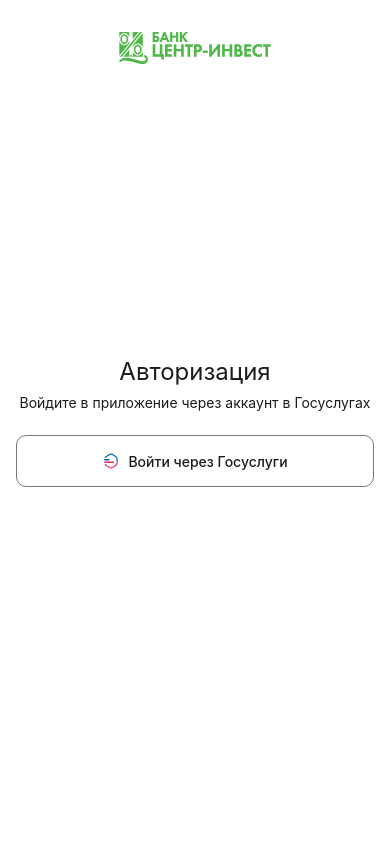
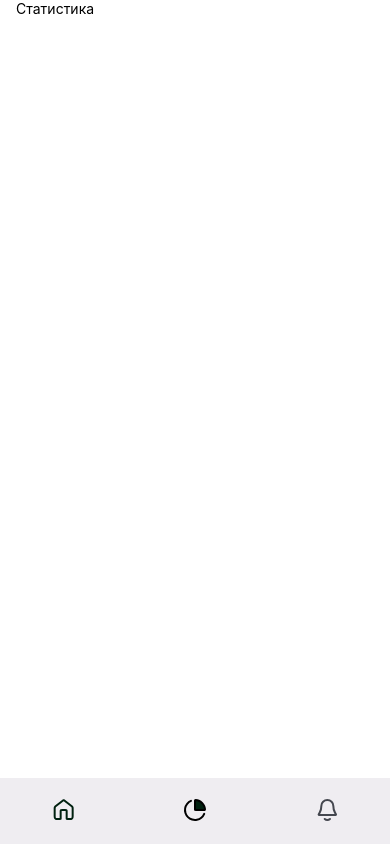
Before and after one commit to AynazFlex/center_invest_2.0, a React Native app: screen /Statistics in a window 390 px wide. Built offline with nearby package versions, Linux system fonts and the light colour scheme.

Commit message:
first request

```diff
--- a/package.json
+++ b/package.json
@@ -11,6 +11,8 @@
   "dependencies": {
     "@react-navigation/native": "^6.1.7",
     "@react-navigation/native-stack": "^6.9.13",
+    "@reduxjs/toolkit": "^1.9.7",
+    "axios": "^1.5.1",
     "expo": "~49.0.10",
     "expo-font": "^11.6.0",
     "expo-status-bar": "~1.6.0",
@@ -20,7 +22,9 @@
     "react-native-safe-area-context": "4.6.3",
     "react-native-screens": "~3.22.0",
     "react-native-svg": "13.9.0",
-    "react-native-web": "~0.19.6"
+    "react-native-web": "~0.19.6",
+    "react-redux": "^8.1.3",
+    "@expo/webpack-config": "^19.0.0"
   },
   "devDependencies": {
     "@babel/core": "^7.20.0",
--- a/screens/Home.jsx
+++ b/screens/Home.jsx
@@ -1,4 +1,4 @@
-import { StyleSheet, Text, View, Pressable, StatusBar } from "react-native";
+import { StyleSheet, Text, View, Pressable } from "react-native";
 import ScreenWrapper from "./components/ScreenWrapper";
 import {
   ClipPath,
@@ -94,7 +94,9 @@
           </Svg>
         </View>
         <Text style={styles.title}>Авторизация</Text>
-        <Text style={styles.subtitle}>Войдите в приложение через аккаунт в Госуслугах</Text>
+        <Text style={styles.subtitle}>
+          Войдите в приложение через аккаунт в Госуслугах
+        </Text>
         <Pressable
           style={styles.button}
           onPress={() => navigation.navigate("Gosuslugi")}
@@ -136,7 +138,6 @@
           </Svg>
           <Text style={styles.button__text}>Войти через Госуслуги</Text>
         </Pressable>
-        <StatusBar style="auto" />
       </View>
     </ScreenWrapper>
   );
@@ -146,7 +147,7 @@
   container: {
     flex: 1,
     alignItems: "center",
-    justifyContent: 'center'
+    justifyContent: "center",
   },
 
   button: {
@@ -160,36 +161,36 @@
     borderColor: "#75777F",
     borderStyle: "solid",
     borderWidth: 1,
-    height: 52
+    height: 52,
   },
 
   button__text: {
     color: "#1B1B1F",
     fontSize: 14,
-    fontWeight: '500'
+    fontWeight: "500",
   },
 
   center_invest_label: {
-    position: 'absolute',
+    position: "absolute",
     top: 32,
-    left: '50%',
-    right: '50%',
+    left: "50%",
+    right: "50%",
     width: 152,
-    transform: [{translateX: -76}]
+    transform: [{ translateX: -76 }],
   },
 
   title: {
     fontSize: 24,
-    fontWeight: '400',
-    color: '#1B1B1F',
-    marginBottom: 8
+    fontWeight: "400",
+    color: "#1B1B1F",
+    marginBottom: 8,
   },
 
   subtitle: {
     fontSize: 14,
-    fontWeight: '400',
-    color: '#1B1B1F',
+    fontWeight: "400",
+    color: "#1B1B1F",
     marginBottom: 24,
-    textAlign: 'center'
-  }
+    textAlign: "center",
+  },
 });
--- /dev/null
+++ b/screens/Statistics.jsx
@@ -0,0 +1,12 @@
+import BottomNav from "./components/BottomNav";
+import ScreenWrapper from "./components/ScreenWrapper";
+import { Text } from "react-native";
+
+export default function Statistics({ navigation }) {
+  return (
+    <ScreenWrapper>
+      <Text>Статистика</Text>
+      <BottomNav navigation={navigation} active_sreen="Statistics" />
+    </ScreenWrapper>
+  );
+}
--- a/screens/Welcome.jsx
+++ b/screens/Welcome.jsx
@@ -1,5 +1,5 @@
 import { useEffect } from "react";
-import { View, StyleSheet, StatusBar, Text } from "react-native";
+import { View, StyleSheet, Text } from "react-native";
 import useGoHome from "./custom_hooks/useGoHome";
 import ScreenWrapper from "./components/ScreenWrapper";
 import IconWrapper from "./components/IconWrapper";
@@ -42,7 +42,6 @@
           </Svg>
         </IconWrapper>
         <Text style={styles.text}>Добро пожаловать!</Text>
-        <StatusBar style="auto" />
       </View>
     </ScreenWrapper>
   );
--- a/screens/components/BottomNav.jsx
+++ b/screens/components/BottomNav.jsx
@@ -1,10 +1,20 @@
-import { View, Pressable, StyleSheet } from "react-native";
+import { View, Pressable, StyleSheet, Dimensions } from "react-native";
 import { Path, Svg } from "react-native-svg";
 
+const windowWidth = Dimensions.get("window").width;
+
 const BottomNav = ({ navigation, active_sreen }) => {
+  const activeLink = (val) => (active_sreen === val ? "#95F7B9" : "#EFEDF1");
+
+  const handlePress = (str) => navigation.navigate(str);
+
   return (
     <View style={styles.wrapper}>
-      <Pressable style={styles.link}>
+      <Pressable
+        onPress={() => handlePress("Profile")}
+        backgroundColor={activeLink("Profile")}
+        style={styles.link}
+      >
         <Svg
           xmlns="http://www.w3.org/2000/svg"
           width="25"
@@ -15,24 +25,78 @@
           <Path
             d="M13.6489 2.76401C13.2976 2.49076 13.1219 2.35413 12.928 2.30162C12.7568 2.25528 12.5764 2.25528 12.4053 2.30162C12.2113 2.35413 12.0356 2.49076 11.6843 2.76401L4.90202 8.03914C4.44865 8.39176 4.22196 8.56807 4.05865 8.78887C3.91399 8.98446 3.80623 9.2048 3.74065 9.43907C3.66663 9.70353 3.66663 9.99071 3.66663 10.5651V17.8C3.66663 18.9201 3.66663 19.4802 3.88461 19.908C4.07636 20.2843 4.38232 20.5903 4.75864 20.782C5.18647 21 5.74652 21 6.86663 21H8.86663C9.14665 21 9.28667 21 9.39362 20.9455C9.4877 20.8976 9.56419 20.8211 9.61213 20.727C9.66663 20.62 9.66663 20.48 9.66663 20.2V13.6C9.66663 13.0399 9.66663 12.7599 9.77562 12.546C9.87149 12.3578 10.0245 12.2049 10.2126 12.109C10.4265 12 10.7066 12 11.2666 12H14.0666C14.6267 12 14.9067 12 15.1206 12.109C15.3088 12.2049 15.4618 12.3578 15.5576 12.546C15.6666 12.7599 15.6666 13.0399 15.6666 13.6V20.2C15.6666 20.48 15.6666 20.62 15.7211 20.727C15.7691 20.8211 15.8455 20.8976 15.9396 20.9455C16.0466 21 16.1866 21 16.4666 21H18.4666C19.5867 21 20.1468 21 20.5746 20.782C20.9509 20.5903 21.2569 20.2843 21.4486 19.908C21.6666 19.4802 21.6666 18.9201 21.6666 17.8V10.5651C21.6666 9.99071 21.6666 9.70353 21.5926 9.43907C21.527 9.2048 21.4193 8.98446 21.2746 8.78887C21.1113 8.56807 20.8846 8.39176 20.4312 8.03914L13.6489 2.76401Z"
             stroke="#002110"
+            fill={active_sreen === "Profile" ? "#002110" : "none"}
             stroke-width="2"
             stroke-linecap="round"
             stroke-linejoin="round"
           />
         </Svg>
       </Pressable>
-      <Pressable></Pressable>
-      <Pressable></Pressable>
+      <Pressable
+        onPress={() => handlePress("Statistics")}
+        backgroundColor={activeLink("Statistics")}
+        style={styles.link}
+      >
+        <Svg
+          xmlns="http://www.w3.org/2000/svg"
+          width="24"
+          height="24"
+          viewBox="0 0 24 24"
+          fill="none"
+        >
+          {active_sreen === "Statistics" && (
+            <Path
+              d="M21.9684 11.2009C21.8851 10.1614 21.6395 9.13964 21.2392 8.17317C20.7367 6.95992 20.0001 5.85753 19.0715 4.92894C18.1429 4.00036 17.0405 3.26376 15.8272 2.76121C14.8608 2.36089 13.839 2.11533 12.7996 2.03199C12.5428 2.0114 12.4144 2.00111 12.2987 2.0521C12.2021 2.0947 12.1107 2.17909 12.0605 2.27199C12.0004 2.38321 12.0004 2.52214 12.0004 2.80001V11.2C12.0004 11.48 12.0004 11.62 12.0549 11.727C12.1028 11.8211 12.1793 11.8976 12.2734 11.9455C12.3804 12 12.5204 12 12.8004 12H21.2004C21.4783 12 21.6172 12 21.7284 11.9399C21.8213 11.8898 21.9057 11.7983 21.9483 11.7017C21.9993 11.5861 21.989 11.4577 21.9684 11.2009Z"
+              fill="#002110"
+            />
+          )}
+          <Path
+            d="M21.2104 15.89C20.5742 17.3945 19.5792 18.7202 18.3123 19.7513C17.0454 20.7824 15.5452 21.4874 13.9428 21.8048C12.3405 22.1221 10.6848 22.0422 9.12055 21.5718C7.55627 21.1015 6.13103 20.2551 4.96942 19.1067C3.80782 17.9582 2.94522 16.5428 2.45704 14.984C1.96886 13.4252 1.86996 11.7705 2.169 10.1646C2.46804 8.55879 3.1559 7.05064 4.17245 5.77204C5.189 4.49344 6.50329 3.48333 8.0004 2.83001M21.2392 8.17317C21.6395 9.13964 21.8851 10.1614 21.9684 11.2009C21.989 11.4577 21.9993 11.5861 21.9483 11.7017C21.9057 11.7983 21.8213 11.8898 21.7284 11.9399C21.6172 12 21.4783 12 21.2004 12H12.8004C12.5204 12 12.3804 12 12.2734 11.9455C12.1793 11.8976 12.1028 11.8211 12.0549 11.727C12.0004 11.62 12.0004 11.48 12.0004 11.2V2.80001C12.0004 2.52214 12.0004 2.38321 12.0605 2.27199C12.1107 2.17909 12.2021 2.0947 12.2987 2.0521C12.4144 2.00111 12.5428 2.0114 12.7996 2.03199C13.839 2.11533 14.8608 2.36089 15.8272 2.76121C17.0405 3.26376 18.1429 4.00035 19.0715 4.92894C20.0001 5.85753 20.7367 6.95992 21.2392 8.17317Z"
+            stroke="black"
+            stroke-width="2"
+            stroke-linecap="round"
+            stroke-linejoin="round"
+          />
+        </Svg>
+      </Pressable>
+      <Pressable
+        onPress={() => handlePress("Notifications")}
+        backgroundColor={activeLink("Notifications")}
+        style={styles.link}
+      >
+        <Svg
+          xmlns="http://www.w3.org/2000/svg"
+          width="25"
+          height="24"
+          viewBox="0 0 25 24"
+          fill="none"
+        >
+          <Path
+            d="M9.68745 21C10.3926 21.6224 11.3188 22 12.3333 22C13.3477 22 14.274 21.6224 14.9791 21M18.3333 8C18.3333 6.4087 17.7011 4.88258 16.5759 3.75736C15.4507 2.63214 13.9246 2 12.3333 2C10.742 2 9.21585 2.63214 8.09063 3.75736C6.96541 4.88258 6.33327 6.4087 6.33327 8C6.33327 11.0902 5.55374 13.206 4.68294 14.6054C3.9484 15.7859 3.58113 16.3761 3.5946 16.5408C3.60951 16.7231 3.64813 16.7926 3.79505 16.9016C3.92773 17 4.52586 17 5.72212 17H18.9444C20.1407 17 20.7388 17 20.8715 16.9016C21.0184 16.7926 21.057 16.7231 21.0719 16.5408C21.0854 16.3761 20.7181 15.7859 19.9836 14.6054C19.1128 13.206 18.3333 11.0902 18.3333 8Z"
+            stroke="#44474F"
+            fill={active_sreen === "Notifications" ? "#002110" : "none"}
+            stroke-width="2"
+            stroke-linecap="round"
+            stroke-linejoin="round"
+          />
+        </Svg>
+      </Pressable>
     </View>
   );
 };
 
 const styles = StyleSheet.create({
   wrapper: {
+    position: "absolute",
+    bottom: 0,
+    left: 0,
+    width: windowWidth,
     paddingHorizontal: 31,
     flexDirection: "row",
-    gap: 8,
     justifyContent: "space-between",
+    paddingTop: 16,
+    paddingBottom: 18,
+    backgroundColor: "#EFEDF1",
   },
   link: {
     flexDirection: "row",
@@ -40,6 +104,7 @@
     alignItems: "center",
     width: 64,
     height: 32,
+    borderRadius: 16,
   },
 });
 
--- a/screens/components/ScreenWrapper.jsx
+++ b/screens/components/ScreenWrapper.jsx
@@ -1,7 +1,12 @@
-import { View, StyleSheet } from "react-native";
+import { View, StyleSheet, StatusBar } from "react-native";
 
 export default function ScreenWrapper({ children }) {
-  return <View style={_styles.container}>{children}</View>;
+  return (
+    <View style={_styles.container}>
+      {children}
+      <StatusBar backgroundColor={"#95F7B9"} style="auto" />
+    </View>
+  );
 }
 
 const _styles = StyleSheet.create({
--- /dev/null
+++ b/store/api.js
@@ -0,0 +1,14 @@
+import axios from "axios";
+
+const instance = axios.create({
+  baseURL: "http://localhost:8001/api/v1",
+});
+
+export const fetchAuth = async ({ username, password }) => {
+  const data = await instance.post("/get_user", {
+    username,
+    password,
+  });
+
+  return data;
+};
--- /dev/null
+++ b/store/dataReducer.js
@@ -0,0 +1,39 @@
+import { createSlice, createAsyncThunk } from "@reduxjs/toolkit";
+import { fetchAuth } from "./api";
+
+export const setAuth = createAsyncThunk(
+  "data/setAuth",
+  async ({ username, password }) => {
+    return await fetchAuth({ username, password });
+  }
+);
+
+const initialState = {
+  isPending: false,
+  error_msg: null,
+  value: null,
+};
+
+const dataSlice = createSlice({
+  name: "data",
+  initialState,
+  reducers: {},
+  extraReducers: {
+    [setAuth.fulfilled]: (state, { payload }) => {
+      state.value = payload;
+      console.log(payload);
+      state.isPending = false;
+    },
+    [setAuth.pending]: (state) => {
+      state.isPending = true;
+      state.error_msg = null;
+    },
+    [setAuth.rejected]: (state) => {
+      state.error_msg = "Some error";
+      state.isPending = false;
+    },
+  },
+});
+
+const { actions, reducer } = dataSlice;
+export default reducer;
--- /dev/null
+++ b/store/store.js
@@ -0,0 +1,8 @@
+import { configureStore } from "@reduxjs/toolkit";
+import dataReducer from "./dataReducer";
+
+const store = configureStore({
+  reducer: dataReducer,
+});
+
+export default store;
```
Also changed, not shown: App.js (+23 -15 lines), screens/Gosuslugi.jsx (+30 -10 lines), screens/Profile.jsx (+38 -31 lines), 1 other file (tests, documents, lock files or other folders).
